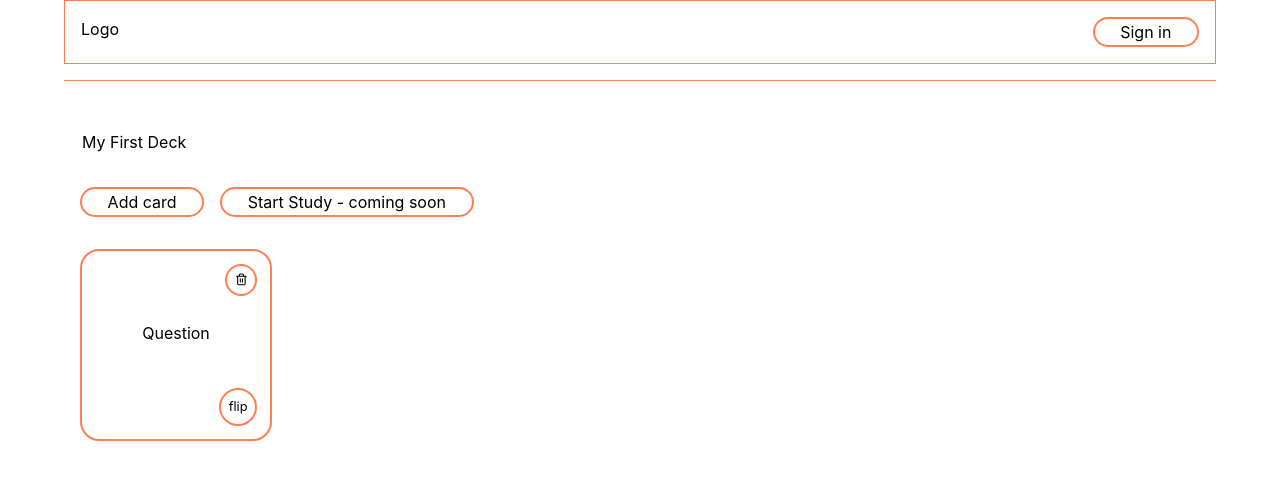
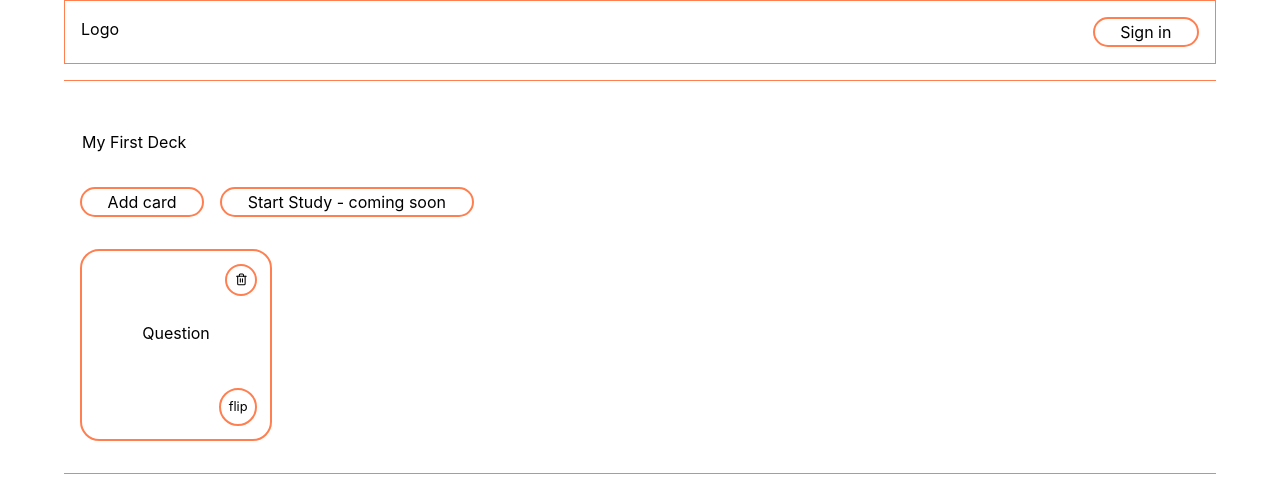
Before and after one commit to evilpaper/nailed-it, a React (Create React App) app: page / in a window 1280 px wide. Shown: the top 480 px of the page. Built offline with nearby package versions, Linux system fonts and the light colour scheme.

Commit message:
Add devider after deck

```diff
--- a/src/components/Deck/Deck.jsx
+++ b/src/components/Deck/Deck.jsx
@@ -50,6 +50,7 @@ export default function Deck({
         <button>Start Study - coming soon</button>
       </div>
       <div className="n-deck-cards">{cardList}</div>
+      <div className="n-divider"></div>
     </div>
   );
 }
```
